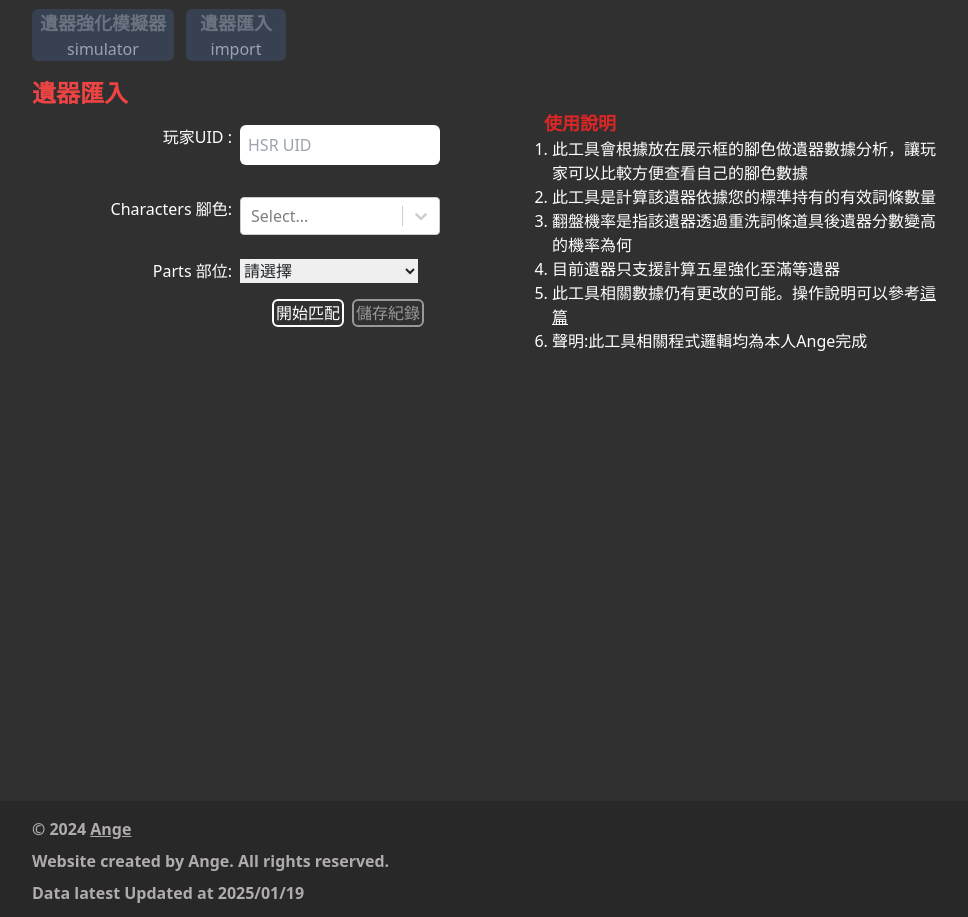
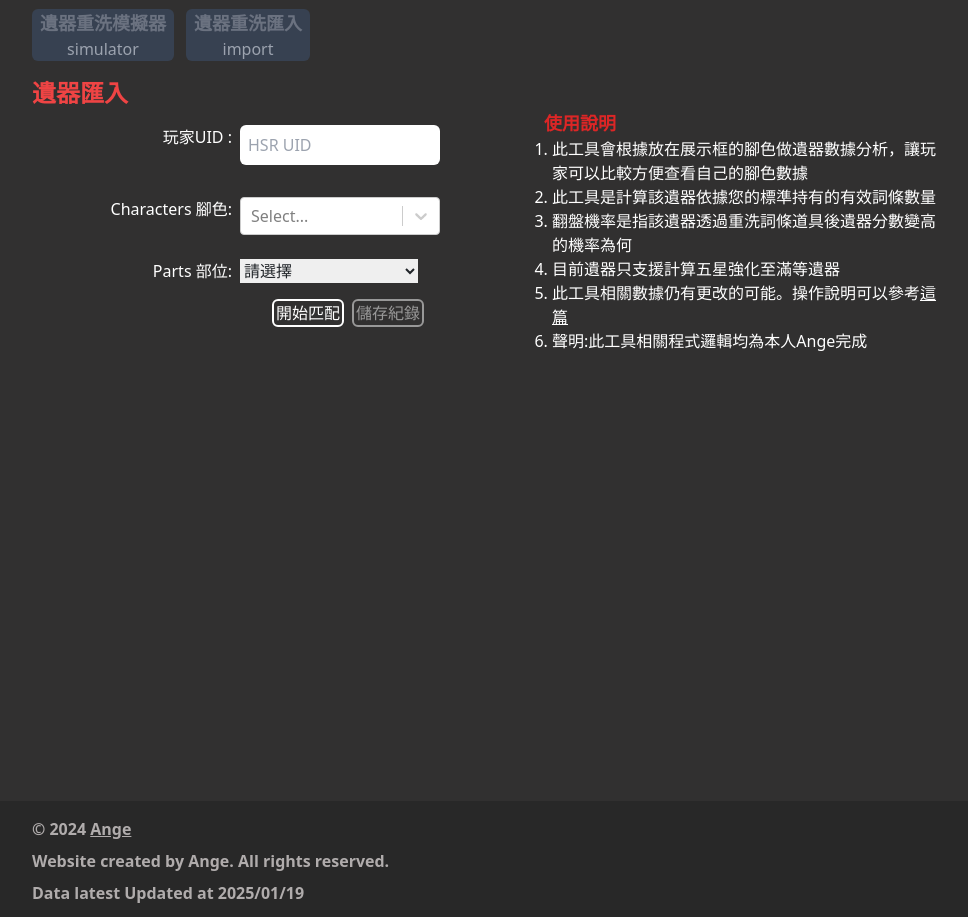
Before and after one commit to angegod/StarRailApi, a React (Create React App) app: page /StarRailApi/import in a window 1280 px wide. Shown: the whole page, without its empty margins (96-1064 px from the left). Built offline with nearby package versions, Linux system fonts and the light colour scheme.

Commit message:
1.修改網頁標題

```diff
--- a/src/component/Importer.js
+++ b/src/component/Importer.js
@@ -542,9 +542,9 @@ function Import(){
     return(<>
         <div className='flex flex-col w-4/5 mx-auto'>
              <Helmet>
-                <title>崩鐵--遺器匯入</title>
-                <meta name="description" content="崩鐵--遺器匯入" />
-                <meta name="keywords" content="遺器強化、遺器強化模擬器" />
+                <title>崩鐵--遺器重洗匯入</title>
+                <meta name="description" content="崩鐵--遺器重洗匯入" />
+                <meta name="keywords" content="遺器重洗、遺器重洗模擬器" />
             </Helmet>
             <h1 className='text-red-500 font-bold text-2xl'>遺器匯入</h1>
             <div className='flex flex-row flex-wrap'>
--- a/src/component/Menu.js
+++ b/src/component/Menu.js
@@ -7,11 +7,11 @@ import Importer from './Importer.js';
 function Menu(){
     let list=[{
         link:'/',
-        name:'遺器強化模擬器',
+        name:'遺器重洗模擬器',
         engname:'simulator'
     },{
         link:'/import',
-        name:'遺器匯入',
+        name:'遺器重洗匯入',
         engname:'import'
     }];
 
--- a/src/component/relic_simulator.js
+++ b/src/component/relic_simulator.js
@@ -570,11 +570,11 @@ function Simulator(){
     return(<>
         <div className='w-4/5 mx-auto '>
             <Helmet>
-                <title>崩鐵--遺器強化模擬器</title>
-                <meta name="description" content="崩鐵--遺器強化模擬器" />
-                <meta name="keywords" content="遺器強化、遺器強化模擬器" />
+                <title>崩鐵--遺器重洗模擬器</title>
+                <meta name="description" content="崩鐵--遺器重洗模擬器" />
+                <meta name="keywords" content="遺器重洗、遺器重洗模擬器" />
             </Helmet>
-            <h1 className='text-red-500 font-bold text-2xl'>遺器強化模擬器</h1>
+            <h1 className='text-red-500 font-bold text-2xl'>遺器重洗模擬器</h1>
             <div className='flex flex-row flex-wrap'>
                 <div className='flex flex-col mt-2 min-w-[600px] w-1/2 max-[600px]:w-[100%] max-[600px]:min-w-[275px]'>
                     <div className='flex flex-row [&>*]:mr-2 my-3'>
```
